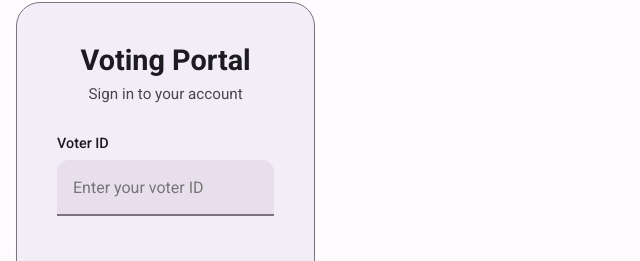
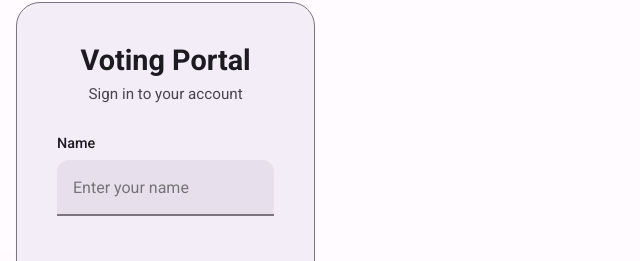
Before and after one commit to rezwanahmedratul/blockchain-voting-system, a website: page src/html/login.html in a window 1280 px wide. Shown: the part 110-371 px from the top of the page, 0-640 px from the left. Drawn offline with nearby package versions, Linux system fonts and the light colour scheme.

Commit message:
feat: rename Voter ID label to Name and update logs with latest execution timestamps

```diff
--- a/src/html/login.html
+++ b/src/html/login.html
@@ -22,8 +22,8 @@
       </div>
       <form id="loginForm">
         <div class="form-group">
-          <label for="voter-id">Voter ID</label>
-          <input type="text" id="voter-id" name="voter-id" placeholder="Enter your voter ID" required autocomplete="off">
+          <label for="voter-id">Name</label>
+          <input type="text" id="voter-id" name="voter-id" placeholder="Enter your name" required autocomplete="off">
         </div>
         <div class="form-group">
           <label for="password">Password</label>
```
Also changed, not shown: 2 other files.
